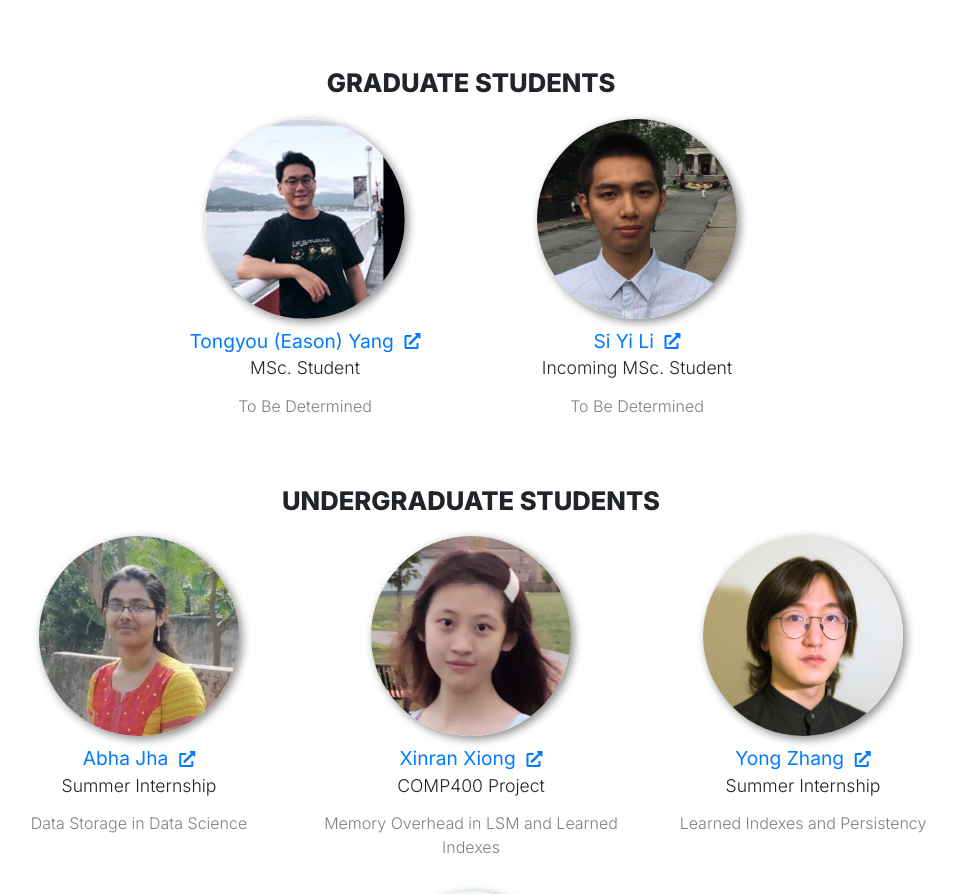
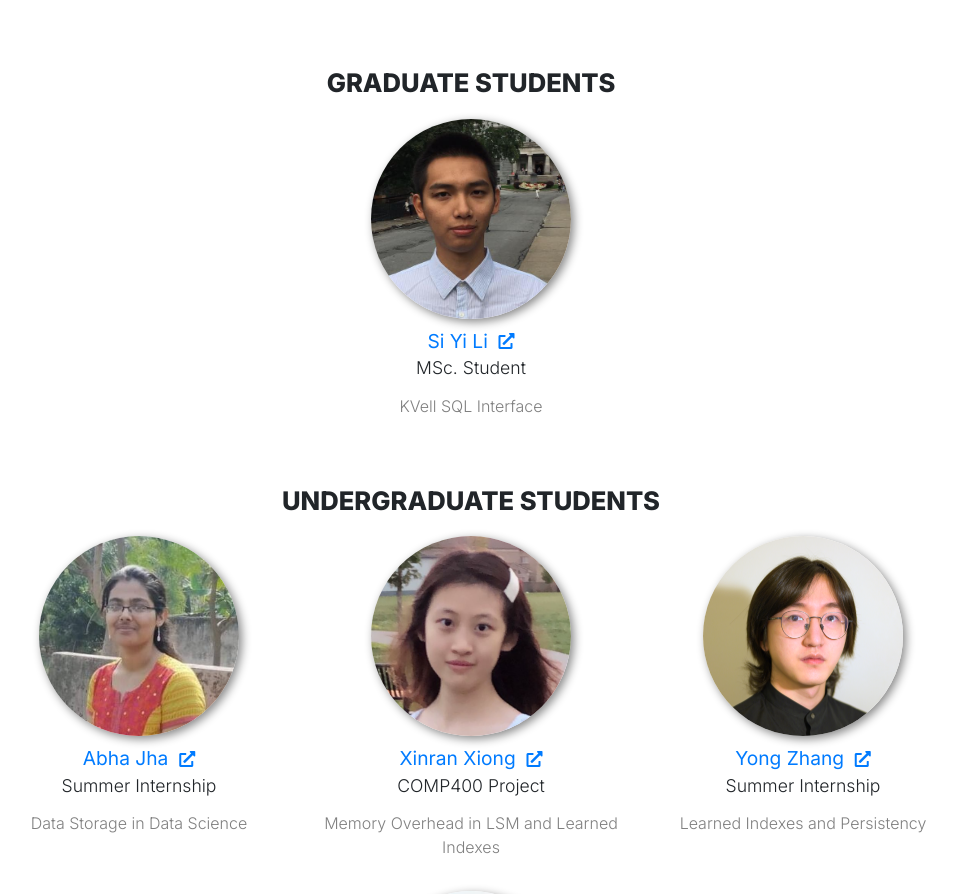
Before and after one commit to discslab/DISCS-Lab-Website, a React (Create React App) app: page / in a window 1280 px wide. Shown: the part 2868-3762 px from the top of the page, without its empty margins (169-1125 px from the left). Built offline with nearby package versions, Linux system fonts and the light colour scheme.

Commit message:
added project Si Yi

```diff
--- a/src/components/InfoItems/TeamMemberItems.js
+++ b/src/components/InfoItems/TeamMemberItems.js
@@ -11,20 +11,20 @@ export const TeamLeads = [
 ];
 
 export const Graduates = [
-  {
-    title: "Tongyou (Eason) Yang",
-    subtitle: "MSc. Student",
-    image_url: "/static/images/eason.jpg",
-    website_url: "https://www.linkedin.com/in/eason-y/ ",
-    description: "To Be Determined",
-  },
+  // {
+  //   title: "Tongyou (Eason) Yang",
+  //   subtitle: "MSc. Student",
+  //   image_url: "/static/images/eason.jpg",
+  //   website_url: "https://www.linkedin.com/in/eason-y/ ",
+  //   description: "To Be Determined",
+  // },
   {
     title: "Si Yi Li",
-    subtitle: "Incoming MSc. Student",
+    subtitle: "MSc. Student",
     image_url: "/static/images/si.jpg",
     website_url:
       "https://www.linkedin.com/in/si-yi-li-69a5548a/?originalSubdomain=ca",
-    description: "To Be Determined",
+    description: "KVell SQL Interface",
   },
 ];
 
```
